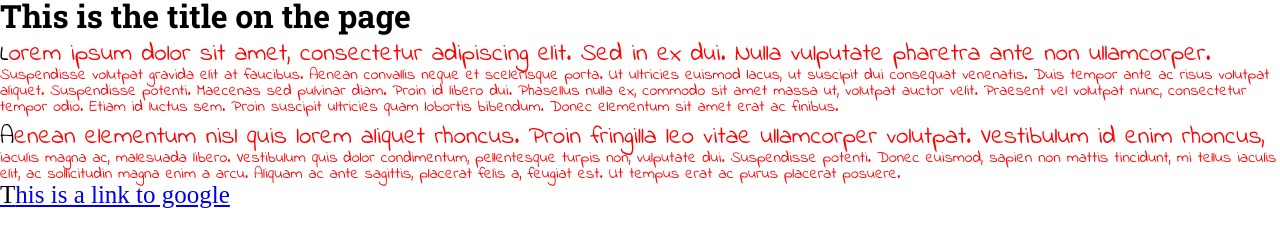
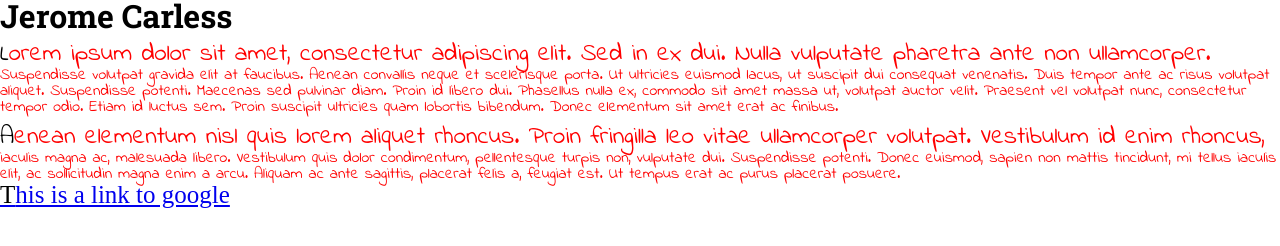
Before and after one commit to gregswanson/dayFive, a plain HTML site: page index.html in a window 1280 px wide. Drawn offline with Linux system fonts and the light colour scheme.

Commit message:
added my name

```diff
--- a/index.html
+++ b/index.html
@@ -8,7 +8,7 @@
 
 </head>
 <body>
-	<h1 class="titleCopy">This is the title on the page</h1>
+	<h1 class="titleCopy">Jerome Carless</h1>
 	<p class="bodyCopy">Lorem ipsum dolor sit amet, consectetur adipiscing elit. Sed in ex dui. Nulla vulputate pharetra ante non ullamcorper. Suspendisse volutpat gravida elit at faucibus. Aenean convallis neque et scelerisque porta. Ut ultricies euismod lacus, ut suscipit dui consequat venenatis. Duis tempor ante ac risus volutpat aliquet. Suspendisse potenti. Maecenas sed pulvinar diam. Proin id libero dui. Phasellus nulla ex, commodo sit amet massa ut, volutpat auctor velit. Praesent vel volutpat nunc, consectetur tempor odio. Etiam id luctus sem. Proin suscipit ultricies quam lobortis bibendum. Donec elementum sit amet erat ac finibus.</p>
 
 	<p class="bodyCopy">Aenean elementum nisl quis lorem aliquet rhoncus. Proin fringilla leo vitae ullamcorper volutpat. Vestibulum id enim rhoncus, iaculis magna ac, malesuada libero. Vestibulum quis dolor condimentum, pellentesque turpis non, vulputate dui. Suspendisse potenti. Donec euismod, sapien non mattis tincidunt, mi tellus iaculis elit, ac sollicitudin magna enim a arcu. Aliquam ac ante sagittis, placerat felis a, feugiat est. Ut tempus erat ac purus placerat posuere.</p>
```
